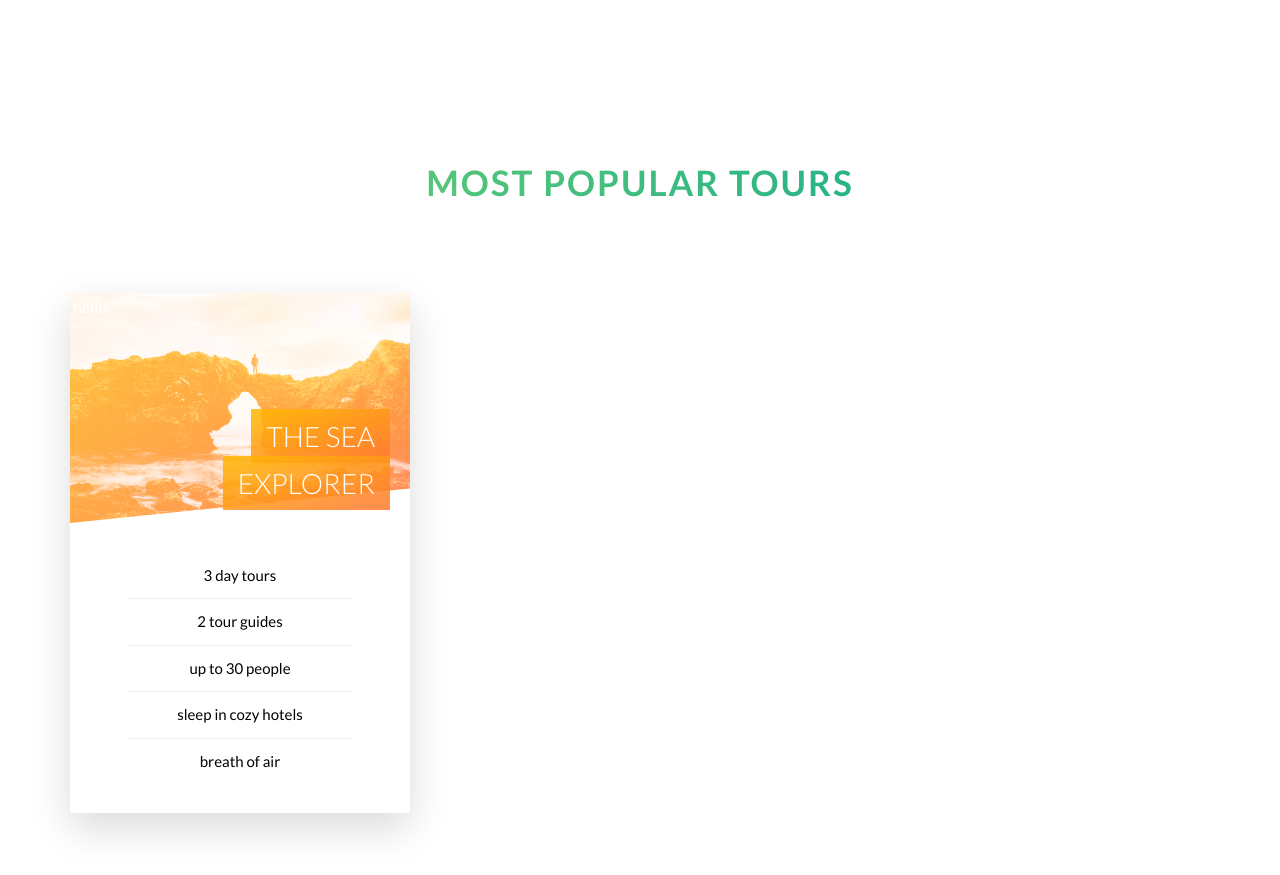
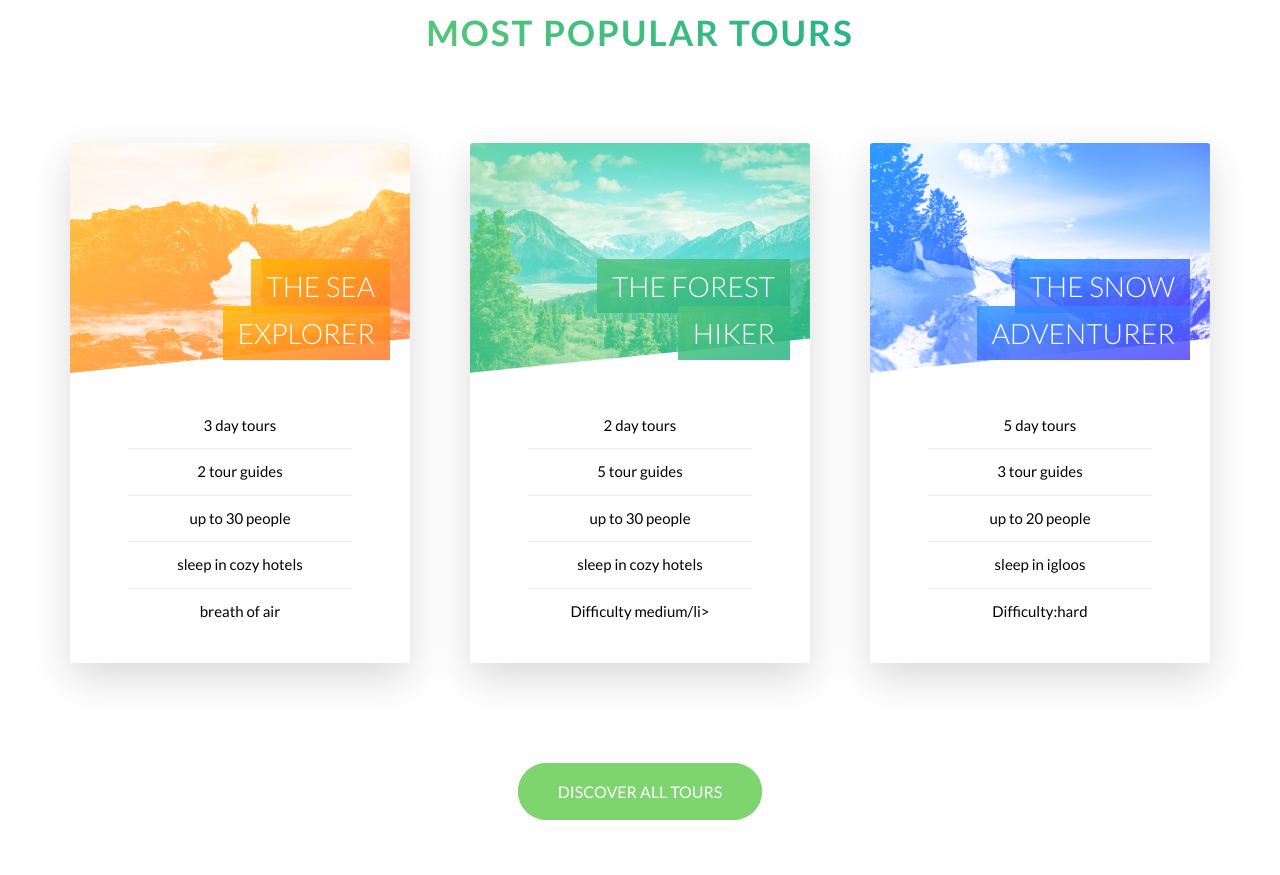
Before and after one commit to WingChhun/natour.github.io, a website: page index.html in a window 1280 px wide. Shown: the part 2377-3252 px from the top of the page. After the commit the page ends 3227 px from the top, so only its background shows below. Drawn offline with Linux system fonts and the light colour scheme.

Commit message:
Finished tour section markup

```diff
--- a/css/style.css
+++ b/css/style.css
@@ -115,6 +115,18 @@ body {
 .u-margin-bottom-small {
   margin-bottom: 2rem; }
 
+.u-margin-top-huge {
+  margin-top: 10rem; }
+
+.u-margin-top-big {
+  margin-top: 8rem; }
+
+.u-margin-top-med {
+  margin-top: 4rem; }
+
+.u-margin-top-small {
+  margin-top: 2rem; }
+
 .btn:link, .btn-visited {
   display: inline-block;
   text-transform: uppercase;
@@ -143,9 +155,6 @@ body {
   z-index: -1;
   transition: all .4s; }
 
-.btn--white::after {
-  background-color: white; }
-
 .btn:hover::after {
   transform: scaleX(1.4) scaleY(1.6);
   opacity: 0; }
@@ -154,6 +163,15 @@ body {
   background-color: #fff;
   color: #777;
   padding: 1.5rem 4rem; }
+  .btn--white::after {
+    background-color: #fff; }
+
+.btn--green {
+  background-color: #7ed56f;
+  color: #fff;
+  padding: 1.5rem 4rem; }
+  .btn--green::after {
+    background-color: #7ed56f; }
 
 .btn--animated {
   /*Give button animation a  delay */
@@ -265,9 +283,9 @@ body {
     .card__picture--1 {
       background-image: linear-gradient(to right bottom, #ffb900, #ff7730), url(../img/nat-5.jpg); }
     .card__picture--2 {
-      background-image: url(../img/nat-6.jpg); }
+      background-image: linear-gradient(to right bottom, #55c57a, #28b485), url(../img/nat-6.jpg); }
     .card__picture--3 {
-      background-image: url(../img/nat-7.jpg); }
+      background-image: linear-gradient(to right bottom, #2998ff, #5643fa), url(../img/nat-7.jpg); }
   .card__heading {
     font-size: 2.8rem;
     font-weight: 300;
@@ -277,13 +295,18 @@ body {
     position: absolute;
     top: 12rem;
     right: 2rem;
-    width: 75%; }
+    width: 77%;
+    z-index: 5; }
   .card__heading-span {
     padding: 1rem 1.5rem;
     -webkit-box-ecoration-break: clone;
     box-decoration-break: clone; }
     .card__heading-span--1 {
       background-image: linear-gradient(to right bottom, rgba(255, 185, 0, 0.85), rgba(255, 119, 48, 0.85)); }
+    .card__heading-span--2 {
+      background-image: linear-gradient(to right bottom, rgba(85, 197, 122, 0.85), rgba(40, 180, 133, 0.85)); }
+    .card__heading-span--3 {
+      background-image: linear-gradient(to right bottom, rgba(41, 152, 255, 0.85), rgba(86, 67, 250, 0.85)); }
   .card__details {
     padding: 3rem; }
     .card__details ul {
@@ -297,6 +320,22 @@ body {
         padding: 1rem; }
         .card__details ul li:not(:last-child) {
           border-bottom: 1px solid #eee; }
+  .card__cta {
+    position: absolute;
+    top: 50%;
+    left: 50%;
+    transform: translate(-50%, -50%);
+    width: 90%;
+    text-align: center; }
+  .card__price-box {
+    margin-bottom: 8rem; }
+  .card__price-only {
+    font-size: 1.4rem;
+    text-transform: uppercase;
+    color: #fff; }
+  .card__price-value {
+    font-size: 6rem;
+    font-weight: 100; }
 
 .section-about {
   background-color: #fff;
@@ -315,7 +354,7 @@ body {
     transform: skewY(7deg); }
 
 .section-tour {
-  padding: 15rem 0; }
+  padding: 25 0 15rem 0; }
 
 .header {
   height: 95vh;
--- a/index.html
+++ b/index.html
@@ -126,10 +126,11 @@
                     <div class="card">
                         <!-- front of card-->
                         <div class="card__side card__side--front">
-                            <div class="card__picture card__picture--1">&nbsp;hello</div>
+                            <div class="card__picture card__picture--1">&nbsp;</div>
                             <h4 class="card__heading">
-                                <span class="card__heading-span card__heading-span--1">The sea explorer</h4>
-                            </span>
+                                <span class="card__heading-span card__heading-span--1">The sea explorer
+                                </span>
+                            </h4>
                             <div class="card__details">
                                 <ul class="card__details--1">
                                     <li>3 day tours</li>
@@ -142,17 +143,97 @@
                         </div>
                         <!-- end of front card-->
                         <!-- back of card-->
-                        <div class="card__side card__side--back card__side--back-1">Back</div>
+                        <div class="card__side card__side--back card__side--back-1">
+
+                            <div class="card__cta">
+                                <div class="card__price-box">
+                                    <p class="card__price-only">Only</p>
+                                    <p class="card__price-value">$297</p>
+                                </div>
+                                <a href="#" class="btn btn--white">Book Now!</a>
+                            </div>
+
+                        </div>
                     </div>
 
                 </div>
+                <!-- end card 1-->
                 <div class="col-1-of-3">
+                    <div class="card">
+                        <!-- front of card-->
+                        <div class="card__side card__side--front">
+                            <div class="card__picture card__picture--2">&nbsp;</div>
+                            <h4 class="card__heading">
+                                <span class="card__heading-span card__heading-span--2">The Forest Hiker
+                                </span>
+                            </h4>
+                            <div class="card__details">
+                                <ul class="card__details--1">
+                                    <li>2 day tours</li>
+                                    <li>5 tour guides</li>
+                                    <li>up to 30 people</li>
+                                    <li>sleep in cozy hotels</li>
+                                    <li>Difficulty medium/li>
+                                </ul>
+                            </div>
+                        </div>
+                        <!-- end of front card-->
+                        <!-- back of card-->
+                        <div class="card__side card__side--back card__side--back-2">
+
+                            <div class="card__cta">
+                                <div class="card__price-box">
+                                    <p class="card__price-only">Only</p>
+                                    <p class="card__price-value">$297</p>
+                                </div>
+                                <a href="#" class="btn btn--white">Book Now!</a>
+                            </div>
+
+                        </div>
+                    </div>
 
                 </div>
-                <div class="col-1-of-3"></div>
+                <!-- end card 2-->
+                <div class="col-1-of-3">
+                    <div class="card">
+                        <!-- front of card-->
+                        <div class="card__side card__side--front">
+                            <div class="card__picture card__picture--3">&nbsp;</div>
+                            <h4 class="card__heading">
+                                <span class="card__heading-span card__heading-span--3">The snow adventurer</span>
+                            </h4>
+                            <div class="card__details">
+                                <ul class="card__details--1">
+                                    <li>5 day tours</li>
+                                    <li>3 tour guides</li>
+                                    <li>up to 20 people</li>
+                                    <li>sleep in igloos</li>
+                                    <li>Difficulty:hard</li>
+                                </ul>
+                            </div>
+                        </div>
+                        <!-- end of front card-->
+                        <!-- back of card-->
+                        <div class="card__side card__side--back card__side--back-3">
+
+                            <div class="card__cta">
+                                <div class="card__price-box">
+                                    <p class="card__price-only">Only</p>
+                                    <p class="card__price-value">$697</p>
+                                </div>
+                                <a href="#" class="btn btn--white">Book Now!</a>
+                            </div>
+
+                        </div>
+                    </div>
+
+                </div>
+                <!-- end card 3-->
             </div>
             <!-- end of row-->
-
+            <div class="u-center-text u-margin-top-huge">
+                <a href="#" class="btn btn--green">Discover all tours</a>
+            </div>
         </section>
     </main>
 
```
